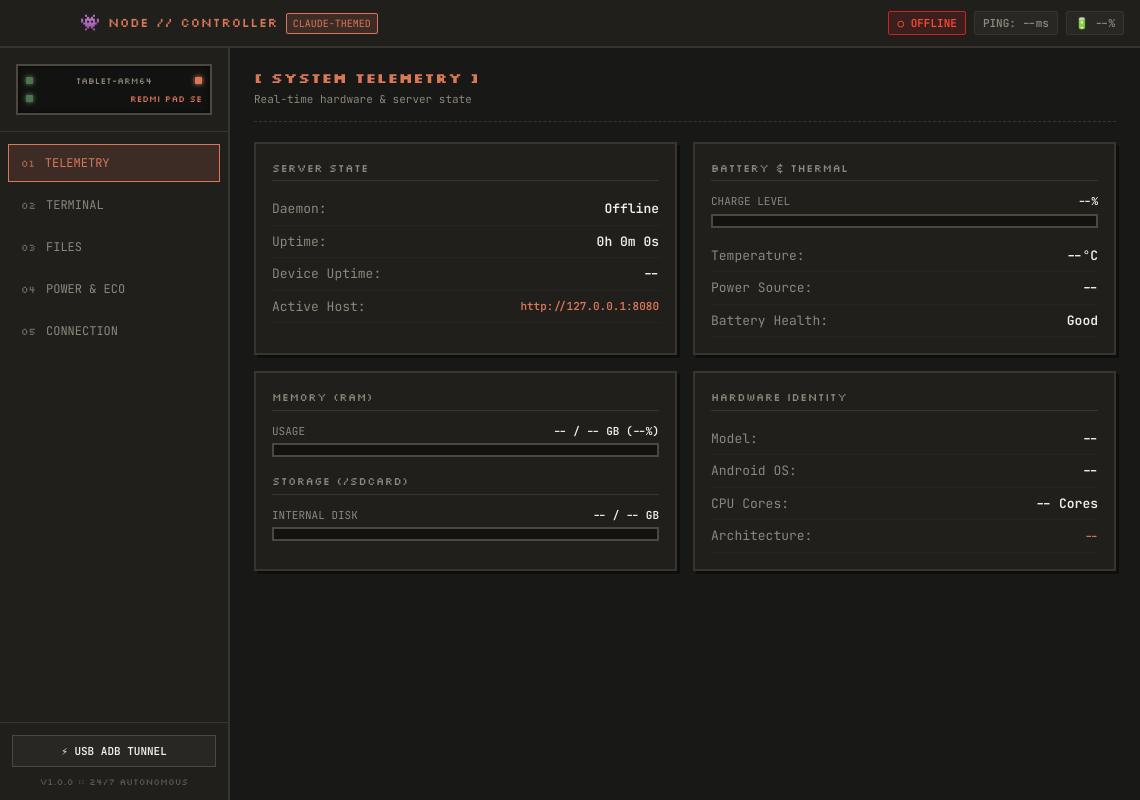
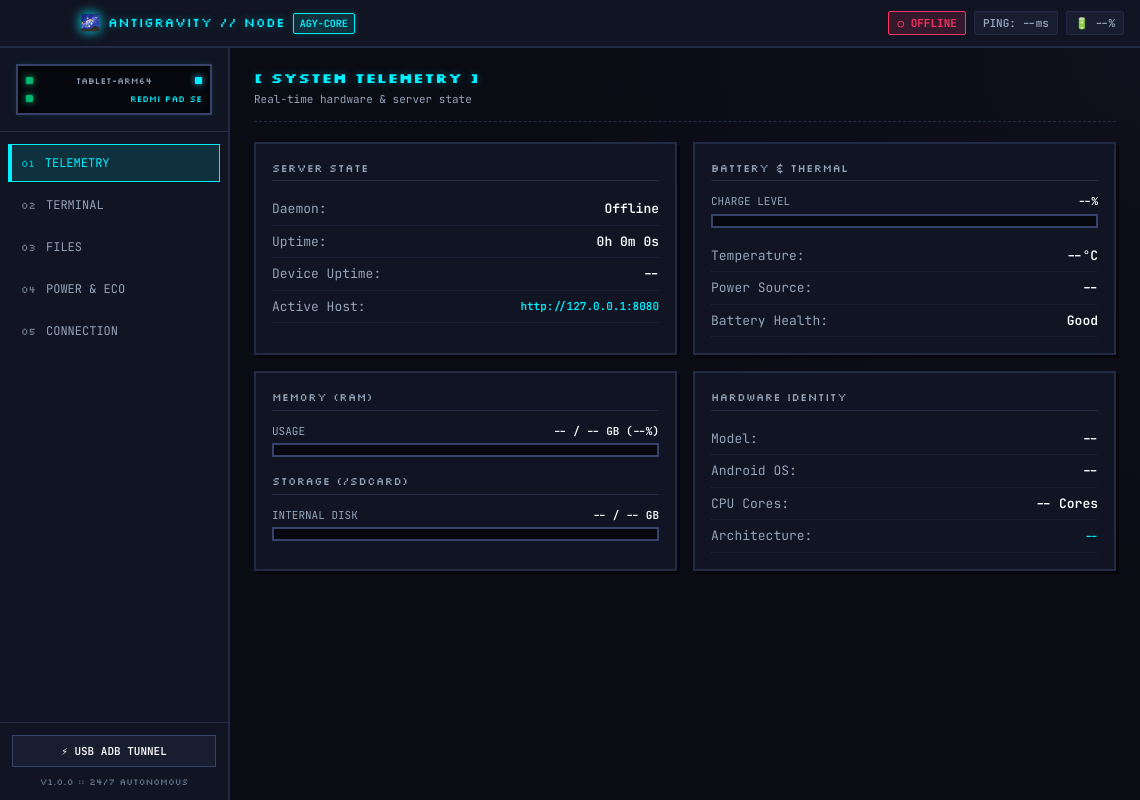
Before and after one commit to daniel1134i/android-server, an Electron app: page mac-app/renderer/index.html in a window 1140 px wide. Drawn offline with Linux system fonts and the light colour scheme; no server answers.

Commit message:
style: switch color palette to Antigravity electric cyan and cosmic obsidian

```diff
--- a/android-app/app/src/main/res/drawable/ic_launcher_foreground.xml
+++ b/android-app/app/src/main/res/drawable/ic_launcher_foreground.xml
@@ -4,6 +4,6 @@
     android:viewportWidth="108"
     android:viewportHeight="108">
     <path
-        android:fillColor="#D97757"
+        android:fillColor="#00F0FF"
         android:pathData="M30,30h48v12H30V30zm0,18h48v12H30V48zm0,18h48v12H30V66z"/>
 </vector>
--- a/android-app/app/src/main/res/drawable/ic_stat_server.xml
+++ b/android-app/app/src/main/res/drawable/ic_stat_server.xml
@@ -4,6 +4,6 @@
     android:viewportWidth="24"
     android:viewportHeight="24">
     <path
-        android:fillColor="#D97757"
+        android:fillColor="#00F0FF"
         android:pathData="M4,4h16v4H4V4zm0,6h16v4H4v-4zm0,6h16v4H4v-4z M6,6h2v0.01H6V6zm0,6h2v0.01H6V12zm0,6h2v0.01H6V18z"/>
 </vector>
--- a/android-app/app/src/main/res/values/colors.xml
+++ b/android-app/app/src/main/res/values/colors.xml
@@ -1,15 +1,15 @@
 <?xml version="1.0" encoding="utf-8"?>
 <resources>
-    <color name="bg_main">#181816</color>
-    <color name="bg_surface">#22211E</color>
-    <color name="bg_surface_alt">#2A2824</color>
-    <color name="border">#3A3731</color>
-    <color name="accent_claude">#D97757</color>
-    <color name="accent_claude_light">#E28768</color>
-    <color name="text_primary">#F4EFEA</color>
-    <color name="text_secondary">#969186</color>
-    <color name="status_green">#6EA378</color>
-    <color name="status_yellow">#E5AC44</color>
-    <color name="status_red">#D95B5B</color>
-    <color name="terminal_black">#121210</color>
+    <color name="bg_main">#0A0C14</color>
+    <color name="bg_surface">#111422</color>
+    <color name="bg_surface_alt">#181D30</color>
+    <color name="border">#232A45</color>
+    <color name="accent_antigravity">#00F0FF</color>
+    <color name="accent_antigravity_purple">#A855F7</color>
+    <color name="text_primary">#F8FAFC</color>
+    <color name="text_secondary">#94A3B8</color>
+    <color name="status_green">#00FF9D</color>
+    <color name="status_yellow">#FFB800</color>
+    <color name="status_red">#FF3366</color>
+    <color name="terminal_black">#06080D</color>
 </resources>
--- a/android-app/app/src/main/res/values/styles.xml
+++ b/android-app/app/src/main/res/values/styles.xml
@@ -1,8 +1,8 @@
 <?xml version="1.0" encoding="utf-8"?>
 <resources>
     <style name="Theme.AndroidServer" parent="Theme.MaterialComponents.DayNight.NoActionBar">
-        <item name="colorPrimary">@color/accent_claude</item>
-        <item name="colorPrimaryVariant">@color/accent_claude_light</item>
+        <item name="colorPrimary">@color/accent_antigravity</item>
+        <item name="colorPrimaryVariant">@color/accent_antigravity_purple</item>
         <item name="colorOnPrimary">@color/bg_main</item>
         <item name="android:windowBackground">@color/bg_main</item>
         <item name="android:statusBarColor">@color/bg_main</item>
--- a/mac-app/renderer/index.html
+++ b/mac-app/renderer/index.html
@@ -14,9 +14,9 @@
   <header class="app-header">
     <div class="drag-region">
       <div class="brand">
-        <span class="pixel-icon">👾</span>
-        <span class="brand-title">NODE // CONTROLLER</span>
-        <span class="brand-tag">CLAUDE-THEMED</span>
+        <span class="pixel-icon">🌌</span>
+        <span class="brand-title">ANTIGRAVITY // NODE</span>
+        <span class="brand-tag">AGY-CORE</span>
       </div>
       <div class="status-cluster">
         <div id="connBadge" class="badge badge-offline">● CONNECTING...</div>
@@ -34,7 +34,7 @@
           <div class="rack-unit">
             <span class="led led-green" id="rackLed1"></span>
             <span class="rack-text">TABLET-ARM64</span>
-            <span class="led led-orange" id="rackLed2"></span>
+            <span class="led led-cyan" id="rackLed2"></span>
           </div>
           <div class="rack-unit sub">
             <span class="led led-green" id="rackLed3"></span>
@@ -186,7 +186,7 @@
       <section id="tab-terminal" class="tab-pane">
         <div class="pane-header flex-between">
           <div>
-            <h2>[ REMOTE SHELL // CLAUDE STYLE ]</h2>
+            <h2>[ REMOTE SHELL // ANTIGRAVITY ENGINE ]</h2>
             <span class="header-desc">Direct execution on Android tablet shell</span>
           </div>
           <div class="quick-btns">
@@ -200,7 +200,7 @@
 
         <div class="terminal-container">
           <div class="terminal-body" id="termOutput">
-            <div class="term-line term-system">Welcome to Android Server Remote Console [Claude Edition]</div>
+            <div class="term-line term-system">Welcome to Android Server Remote Console [Antigravity Edition]</div>
             <div class="term-line term-system">Connected to remote node over HTTP/JSON RPC. Type commands below.</div>
           </div>
           <div class="terminal-input-bar">
--- a/mac-app/renderer/style.css
+++ b/mac-app/renderer/style.css
@@ -1,24 +1,27 @@
 :root {
-  --bg-main: #181816;
-  --bg-surface: #201f1c;
-  --bg-surface-elevated: #282723;
-  --bg-input: #121210;
-  --border-color: #38352f;
-  --border-highlight: #4c4840;
+  --bg-main: #0a0c14;
+  --bg-surface: #111422;
+  --bg-surface-elevated: #181d30;
+  --bg-input: #06080d;
+  --border-color: #232a45;
+  --border-highlight: #37426b;
 
-  --claude-accent: #d97757;
-  --claude-accent-hover: #e68869;
-  --claude-accent-dim: rgba(217, 119, 87, 0.15);
+  /* Antigravity Signature: Electric Cyan & Cosmic Violet */
+  --anti-accent: #00f0ff;
+  --anti-accent-hover: #38bdf8;
+  --anti-accent-secondary: #a855f7;
+  --anti-accent-dim: rgba(0, 240, 255, 0.12);
+  --anti-accent-glow: 0 0 10px rgba(0, 240, 255, 0.4);
 
-  --text-main: #f3ede6;
-  --text-muted: #8c867c;
-  --text-dim: #5c5850;
+  --text-main: #f8fafc;
+  --text-muted: #94a3b8;
+  --text-dim: #64748b;
 
-  --pixel-green: #689d6a;
-  --pixel-green-glow: #8ec07c;
-  --pixel-red: #cc241d;
-  --pixel-orange: #d79921;
-  --pixel-blue: #458588;
+  --pixel-green: #00ff9d;
+  --pixel-green-glow: #00ff9d;
+  --pixel-red: #ff3366;
+  --pixel-orange: #ffb800;
+  --pixel-purple: #c084fc;
 
   --font-mono: 'JetBrains Mono', 'Fira Code', Menlo, Monaco, monospace;
   --font-pixel: 'Silkscreen', 'Press Start 2P', monospace;
@@ -70,22 +73,26 @@ body {
 
 .pixel-icon {
   font-size: 16px;
+  filter: drop-shadow(0 0 6px var(--anti-accent));
 }
 
 .brand-title {
   font-family: var(--font-pixel);
   font-size: 13px;
-  color: var(--claude-accent);
+  color: var(--anti-accent);
   letter-spacing: 0.5px;
+  text-shadow: 0 0 8px rgba(0, 240, 255, 0.4);
 }
 
 .brand-tag {
   font-size: 10px;
   padding: 2px 6px;
-  background: var(--claude-accent-dim);
-  border: 1px solid var(--claude-accent);
-  color: var(--claude-accent);
+  background: var(--anti-accent-dim);
+  border: 1px solid var(--anti-accent);
+  color: var(--anti-accent);
   border-radius: 2px;
+  font-weight: 700;
+  box-shadow: 0 0 6px rgba(0, 240, 255, 0.2);
 }
 
 .status-cluster {
@@ -103,15 +110,16 @@ body {
 }
 
 .badge-online {
-  background: rgba(104, 157, 106, 0.15);
+  background: rgba(0, 255, 157, 0.15);
   border-color: var(--pixel-green);
   color: var(--pixel-green-glow);
+  box-shadow: 0 0 8px rgba(0, 255, 157, 0.3);
 }
 
 .badge-offline {
-  background: rgba(204, 36, 29, 0.15);
+  background: rgba(255, 51, 102, 0.15);
   border-color: var(--pixel-red);
-  color: #fb4934;
+  color: #ff3366;
 }
 
 .badge-dim {
@@ -146,7 +154,7 @@ body {
   background: var(--bg-input);
   border: 2px solid var(--border-highlight);
   padding: 8px;
-  box-shadow: inset 0 0 6px rgba(0,0,0,0.6);
+  box-shadow: inset 0 0 8px rgba(0,0,0,0.8), 0 0 8px rgba(0, 240, 255, 0.08);
 }
 
 .rack-unit {
@@ -161,7 +169,7 @@ body {
 
 .rack-unit.sub {
   margin-bottom: 0;
-  color: var(--claude-accent);
+  color: var(--anti-accent);
 }
 
 .led {
@@ -173,13 +181,13 @@ body {
 
 .led-green {
   background: var(--pixel-green);
-  box-shadow: 0 0 5px var(--pixel-green-glow);
+  box-shadow: 0 0 6px var(--pixel-green-glow);
   animation: blinkLed 3s infinite;
 }
 
-.led-orange {
-  background: var(--claude-accent);
-  box-shadow: 0 0 5px var(--claude-accent-hover);
+.led-cyan {
+  background: var(--anti-accent);
+  box-shadow: 0 0 6px var(--anti-accent-hover);
 }
 
 @keyframes blinkLed {
@@ -209,12 +217,14 @@ body {
 .nav-item:hover {
   background: var(--bg-surface-elevated);
   color: var(--text-main);
+  border-color: rgba(0, 240, 255, 0.2);
 }
 
 .nav-item.active {
-  background: var(--claude-accent-dim);
-  border-color: var(--claude-accent);
-  color: var(--claude-accent);
+  background: var(--anti-accent-dim);
+  border-color: var(--anti-accent);
+  color: var(--anti-accent);
+  box-shadow: inset 3px 0 0 var(--anti-accent);
 }
 
 .nav-num {
@@ -242,7 +252,7 @@ body {
   flex: 1;
   overflow-y: auto;
   padding: 20px 24px;
-  background: var(--bg-main);
+  background: radial-gradient(circle at top right, rgba(168, 85, 247, 0.04), transparent 50%), var(--bg-main);
 }
 
 .tab-pane {
@@ -274,8 +284,9 @@ body {
 .pane-header h2 {
   font-family: var(--font-pixel);
   font-size: 14px;
-  color: var(--claude-accent);
+  color: var(--anti-accent);
   letter-spacing: 0.5px;
+  text-shadow: 0 0 8px rgba(0, 240, 255, 0.3);
 }
 
 .header-desc {
@@ -295,7 +306,12 @@ body {
   border: 2px solid var(--border-color);
   padding: 16px;
   position: relative;
-  box-shadow: 3px 3px 0px rgba(0,0,0,0.4);
+  box-shadow: 3px 3px 0px rgba(0,0,0,0.5);
+  transition: border-color 0.2s ease;
+}
+
+.pixel-card:hover {
+  border-color: var(--border-highlight);
 }
 
 .card-title {
@@ -313,7 +329,7 @@ body {
   justify-content: space-between;
   align-items: center;
   padding: 6px 0;
-  border-bottom: 1px dotted rgba(56, 53, 47, 0.5);
+  border-bottom: 1px dotted rgba(35, 42, 69, 0.8);
 }
 
 .metric-label {
@@ -327,11 +343,12 @@ body {
 
 .metric-val.code-text {
   font-size: 11px;
-  color: var(--claude-accent);
+  color: var(--anti-accent);
 }
 
 .highlight-green {
   color: var(--pixel-green-glow) !important;
+  text-shadow: 0 0 6px rgba(0, 255, 157, 0.3);
 }
 
 /* Pixel Progress Bar */
@@ -356,23 +373,25 @@ body {
 
 .progress-fill {
   height: 100%;
-  background: var(--pixel-green);
+  background: var(--anti-accent);
+  box-shadow: 0 0 8px rgba(0, 240, 255, 0.4);
   transition: width 0.4s ease;
 }
 
 .fill-ram {
-  background: var(--pixel-orange);
+  background: var(--anti-accent-secondary);
+  box-shadow: 0 0 8px rgba(168, 85, 247, 0.4);
 }
 
 .fill-disk {
-  background: var(--pixel-blue);
+  background: #38bdf8;
 }
 
 .alert-box-pixel {
   margin-top: 12px;
-  background: rgba(204, 36, 29, 0.15);
+  background: rgba(255, 51, 102, 0.15);
   border: 1px solid var(--pixel-red);
-  color: #fb4934;
+  color: #ff3366;
   padding: 8px 10px;
   font-size: 11px;
 }
@@ -388,7 +407,7 @@ body {
   height: 520px;
   background: var(--bg-input);
   border: 2px solid var(--border-color);
-  box-shadow: inset 0 0 12px rgba(0,0,0,0.7);
+  box-shadow: inset 0 0 14px rgba(0,0,0,0.8), 0 0 10px rgba(0, 240, 255, 0.05);
 }
 
 .terminal-body {
@@ -412,7 +431,7 @@ body {
 }
 
 .term-cmd {
-  color: var(--claude-accent);
+  color: var(--anti-accent);
   font-weight: 600;
 }
 
@@ -436,7 +455,7 @@ body {
 .prompt-prefix {
   font-family: var(--font-pixel);
   font-size: 11px;
-  color: var(--claude-accent);
+  color: var(--anti-accent);
 }
 
 .terminal-input-bar input {
@@ -452,27 +471,27 @@ body {
 
 /* Buttons */
 .btn-pixel {
-  background: var(--claude-accent);
-  color: var(--bg-main);
+  background: var(--anti-accent);
+  color: #06080d;
   font-family: var(--font-mono);
   font-size: 11px;
   font-weight: 700;
   border: none;
   padding: 8px 14px;
   cursor: pointer;
-  box-shadow: 2px 2px 0px rgba(0,0,0,0.4);
+  box-shadow: 2px 2px 0px rgba(0,0,0,0.5), 0 0 8px rgba(0, 240, 255, 0.3);
   transition: all 0.1s;
 }
 
 .btn-pixel:hover {
-  background: var(--claude-accent-hover);
+  background: var(--anti-accent-hover);
   transform: translate(-1px, -1px);
-  box-shadow: 3px 3px 0px rgba(0,0,0,0.5);
+  box-shadow: 3px 3px 0px rgba(0,0,0,0.6), 0 0 12px rgba(0, 240, 255, 0.5);
 }
 
 .btn-pixel:active {
   transform: translate(1px, 1px);
-  box-shadow: 1px 1px 0px rgba(0,0,0,0.3);
+  box-shadow: 1px 1px 0px rgba(0,0,0,0.4);
 }
 
 .btn-pixel-secondary {
@@ -490,7 +509,9 @@ body {
 
 .btn-pixel-secondary:hover {
   background: var(--border-color);
-  border-color: var(--claude-accent);
+  border-color: var(--anti-accent);
+  color: var(--anti-accent);
+  box-shadow: 0 0 8px rgba(0, 240, 255, 0.2);
 }
 
 .btn-chip {
@@ -505,8 +526,8 @@ body {
 }
 
 .btn-chip:hover {
-  border-color: var(--claude-accent);
-  color: var(--text-main);
+  border-color: var(--anti-accent);
+  color: var(--anti-accent);
 }
 
 /* File Table */
@@ -561,7 +582,7 @@ body {
   margin-bottom: 10px;
   background: var(--bg-surface-elevated);
   padding: 8px 12px;
-  border-left: 3px solid var(--claude-accent);
+  border-left: 3px solid var(--anti-accent);
   font-size: 12px;
 }
 
@@ -605,7 +626,8 @@ body {
 }
 
 .input-with-button input:focus {
-  border-color: var(--claude-accent);
+  border-color: var(--anti-accent);
+  box-shadow: 0 0 6px rgba(0, 240, 255, 0.3);
 }
 
 .quick-preset-row {
```
Also changed, not shown: android-app/app/src/main/res/layout/activity_main.xml (+4 -4 lines).
